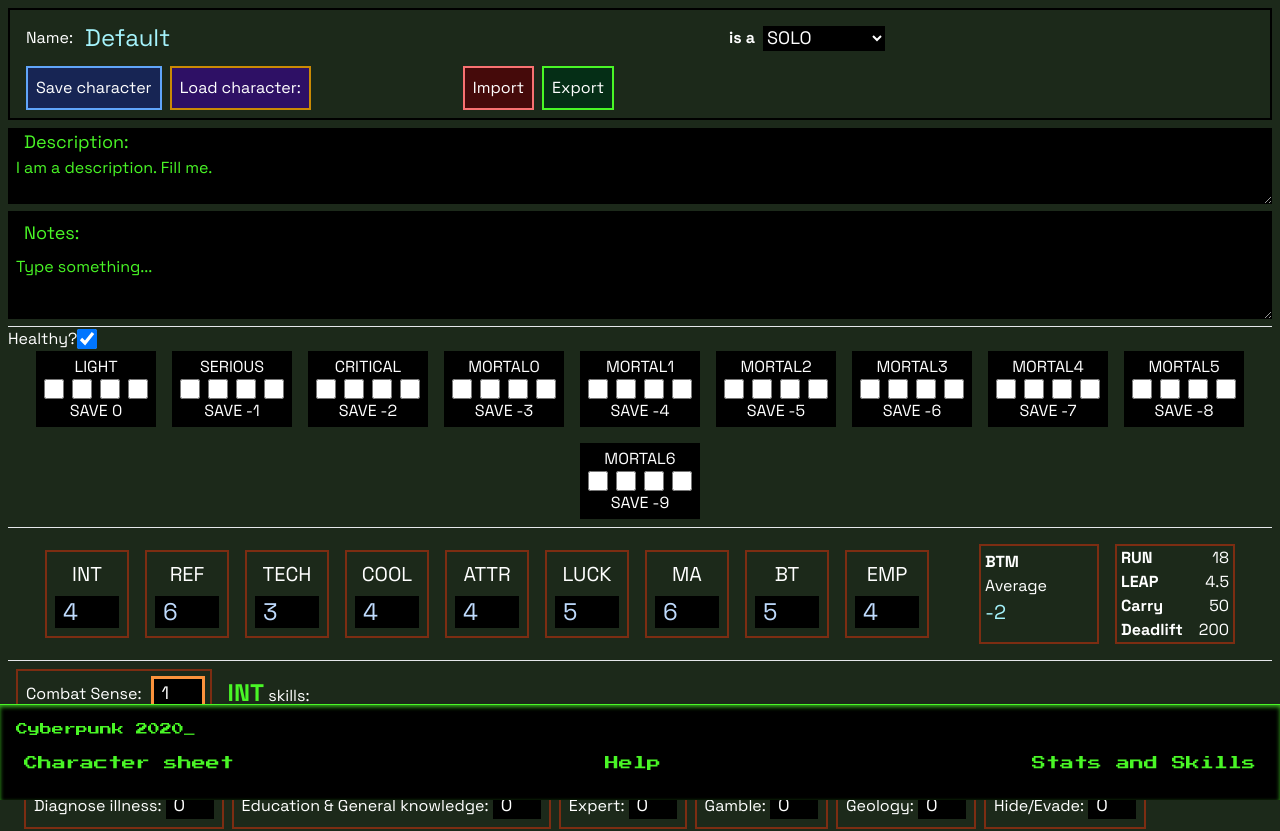
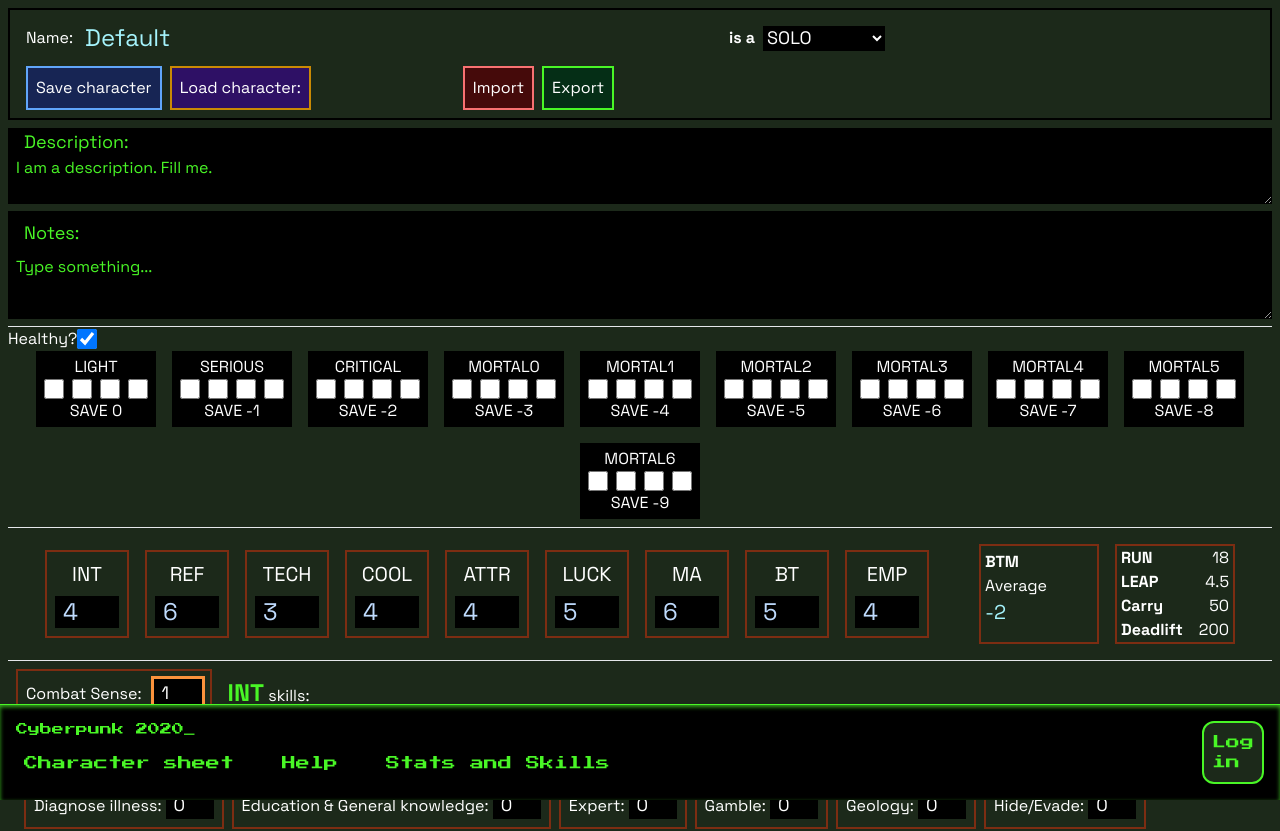
Before and after one commit to Career200/charsheets, a React (Vite) app: page /CP2020 in a window 1280 px wide. Shown: the top 831 px of the page. Built offline with nearby package versions, Linux system fonts and the light colour scheme.

Commit message:
feat: add button+window for account management

```diff
--- /dev/null
+++ b/src/pages/layout/Account.tsx
@@ -0,0 +1,19 @@
+import { useState } from 'react';
+
+export default function AccountWindow() {
+	const isLoggedIn = false;
+	const user = { name: 'Boba Fett' };
+	const [isShown, setIsShown] = useState(false);
+	return (
+		<div className="relative p-2 cursor-pointer">
+			<p className="w-min max-w-[5vw]" onClick={() => setIsShown(!isShown)}>
+				{isLoggedIn ? user.name : 'Log in'}
+			</p>
+			{isShown && (
+				<div className="absolute -top-[100%] -translate-x-full p-2 border-2 border-terminal-400 bg-black">
+					Visible!
+				</div>
+			)}
+		</div>
+	);
+}
--- a/src/pages/layout/Layout.tsx
+++ b/src/pages/layout/Layout.tsx
@@ -1,4 +1,5 @@
 import { Link, Outlet } from 'react-router-dom';
+import AccountWindow from './Account';
 
 export default function Layout() {
 	return (
@@ -7,7 +8,9 @@
 				<Outlet />
 			</main>
 			<div className="flex-none bg-black w-full h-24"> hidden </div>
-			<nav className="fixed bottom-0 border-t-[1px] border-terminal-400 shadow-inner shadow-terminal-600 w-full h-24 p-4 bg-black text-terminal-400 font-press text-sm">
+
+			<nav className="fixed bottom-0 flex justify-between border-t-[1px] border-terminal-400 shadow-inner shadow-terminal-600 w-full h-24 p-4 bg-black text-terminal-400 font-press text-sm">
+				<div>
 					<p className="text-xs">
 						Cyberpunk 2020<span className="animate-pulse">_</span>
 					</p>
@@ -22,6 +25,13 @@
 							<Link to="/CP2020plain">Stats and Skills</Link>
 						</li>
 					</ul>
+				</div>
+				{
+					//! FIX: hover effect on opened window
+				}
+				<div className="py-[1px] border-terminal-400 border-2 bg-terminal-800 hover:bg-terminal-400 hover:text-terminal-800 rounded-xl">
+					<AccountWindow />
+				</div>
 			</nav>
 		</div>
 	);
```
Lines whose indentation alone changed are shown as unchanged.
